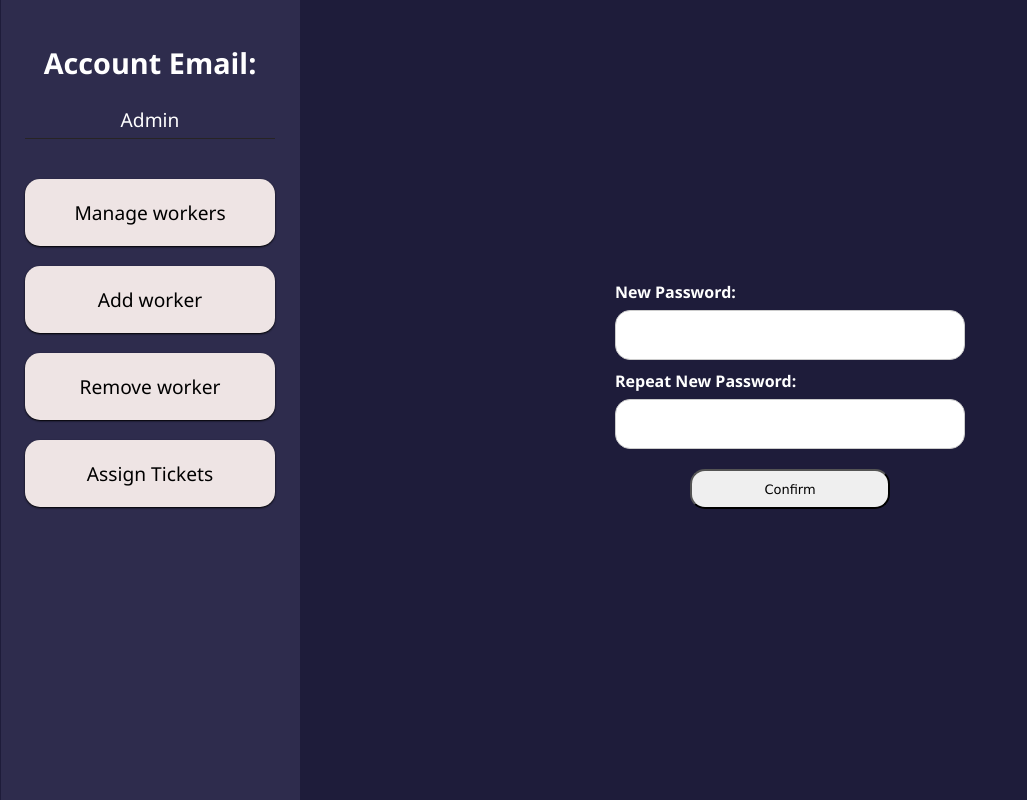
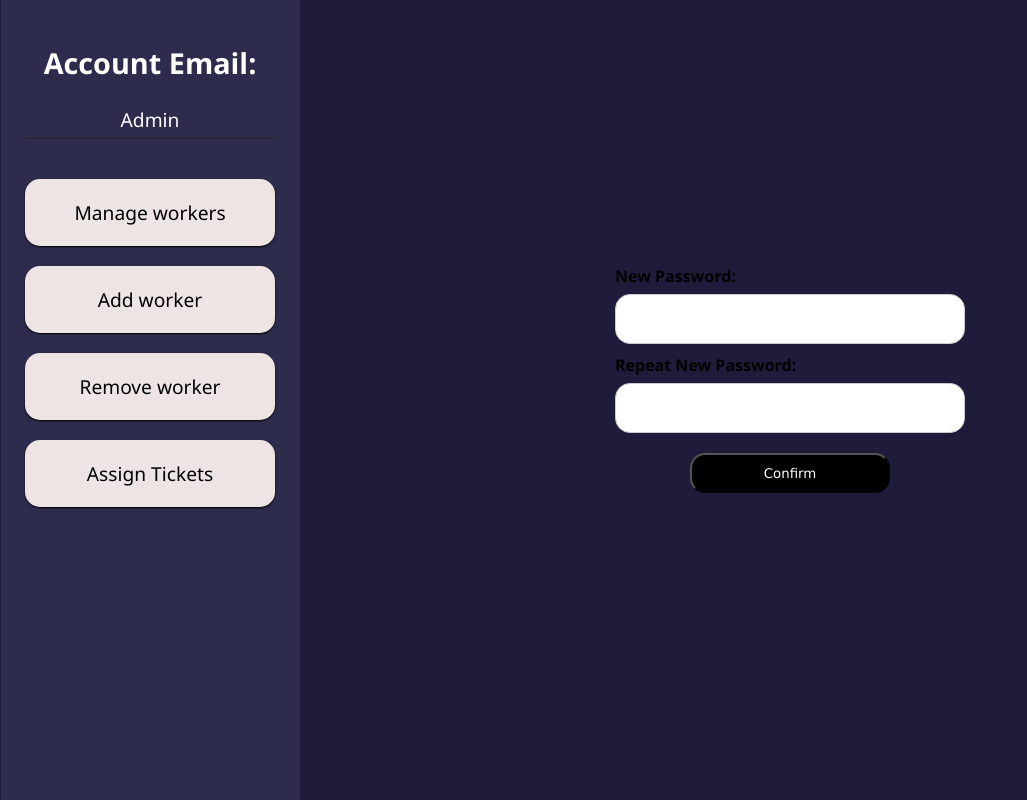
Before and after one commit to davezargar/CRM, a React (Vite) app in the folder client/: page /admin-panel/change-password in a window 1280 px wide. Shown: the whole page, without its empty margins (0-1027 px from the left). Built offline with nearby package versions, Linux system fonts and the light colour scheme.

Commit message:
made a new file and new notification

```diff
--- a/client/src/ChangePassword.jsx
+++ b/client/src/ChangePassword.jsx
@@ -1,4 +1,5 @@
 import { useEffect, useState, useContext, createContext } from "react";
+import "./style/changePassword.css"
 
 export default ChangePassword;
 
@@ -6,6 +7,7 @@ function ChangePassword() {
     const [checkPassword, setCheckPassword] = useState("");
     const [password, setPassword] = useState("");
     const token = new URLSearchParams(window.location.search).get('token');
+    const [message, setMessage] = useState("");
 
     const handleSubmit = async (e) => {
         e.preventDefault();
@@ -13,7 +15,8 @@ function ChangePassword() {
         if (checkPassword !== password) {
             setCheckPassword("");
             setPassword("");
-            alert("The passwords don't match each other... Please try again");
+            setMessage("❌ The passwords don't match each other... Please try again");
+            setTimeout(() => setMessage(""), 3000);
             return;
         }
 
@@ -28,10 +31,12 @@ function ChangePassword() {
             if (!response.ok) {
                 throw new Error("Something went wrong with updating password");
             }
-            alert("Password Changed!");
+            setMessage("✅ Password changed successfully!");
+            setTimeout(() => setMessage(""), 3000);
         } catch (error) {
             console.error(error);
-            alert("Couldn't change password...");
+            setMessage("❌  Password couldn't be updated!");
+            setTimeout(() => setMessage(""), 3000);
         }
     }
 
@@ -51,6 +56,7 @@ function ChangePassword() {
             <div className="submitContainer1">
                 <button type="submit" id="sendButton">Confirm</button>
             </div>
+            <p style={{ color: "green" }}>{message}</p>
         </form>
     </div>
 }
--- a/client/src/style/Login.css
+++ b/client/src/style/Login.css
@@ -11,10 +11,6 @@ body {
     height: 100vh;
     width: 100%;
     background-color: rgb(30, 28, 58);
-}
-
-.formContainer label {
-    color: white;
 }
 
 .registerCon {
@@ -83,22 +79,3 @@ label {
     color: white;
     cursor: pointer;
 }
-
-.submitContainer1 {
-    display: flex;
-    justify-content: center;
-    /* Centers horizontally */
-    align-items: center;
-    /* Centers vertically (if needed) */
-    width: 100%;
-    margin-top: 10px;
-}
-
-#sendButton {
-    margin-left: 0px;
-    width: 200px;
-    justify-content: center;
-    align-items: center;
-    border-radius: 15px;
-    font-size: 13px;
-}
--- /dev/null
+++ b/client/src/style/changePassword.css
@@ -0,0 +1,17 @@
+.submitContainer1 {
+    display: flex;
+    justify-content: center;
+    align-items: center;
+    width: 100%;
+    margin-top: 10px;
+}
+
+#sendButton {
+    margin-left: 0px;
+    align-items: center;
+    justify-content: center;
+    width: 200px;
+    border-radius: 15px;
+    background-color: black;
+    color: white;
+}
```
